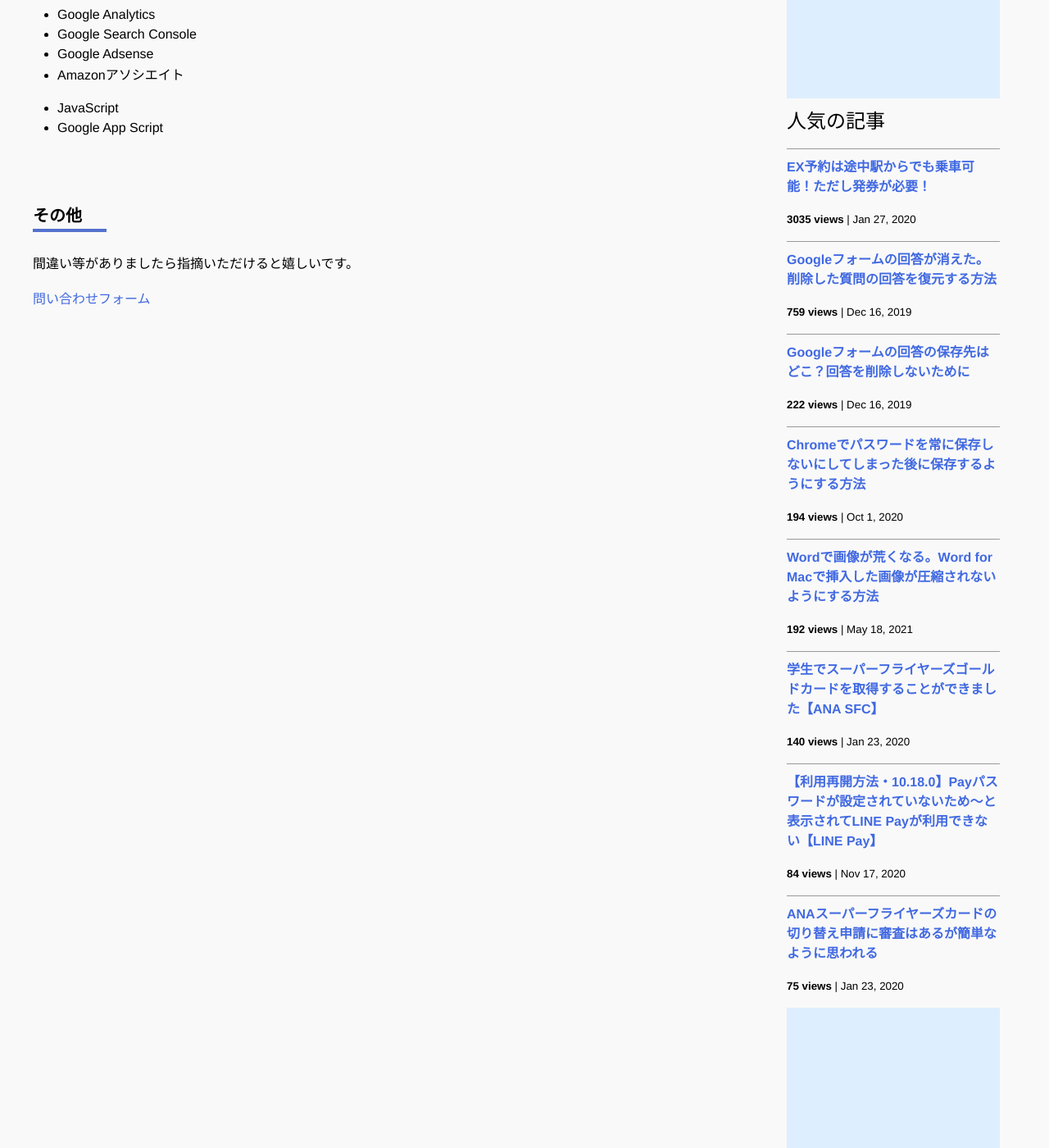
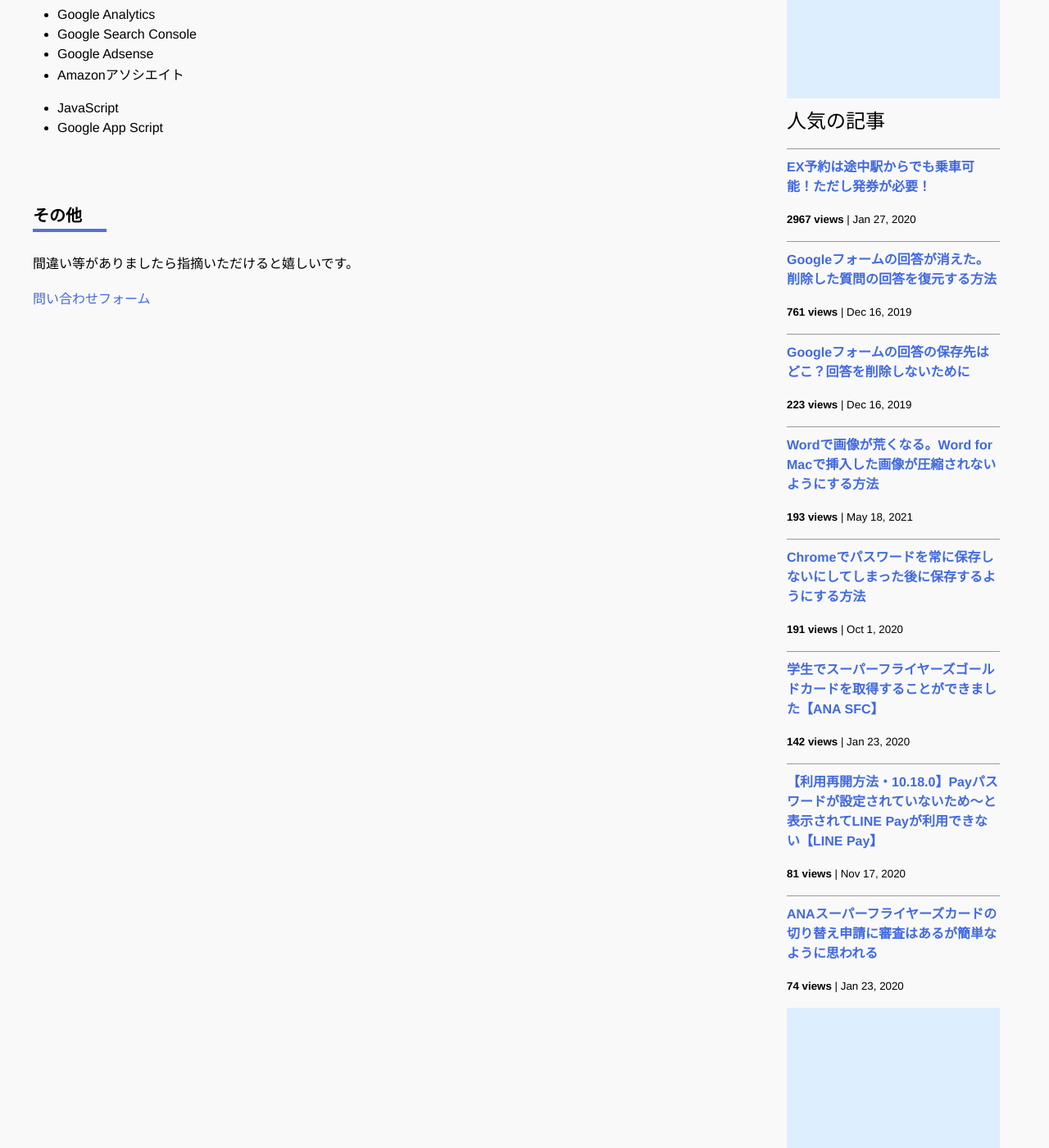
Before and after one commit to iwanaminami/shoyaiwaname, a Jekyll site: the page built from about.markdown, in a window 1280 px wide and 1400 px high, scrolled down 693 px. Shown: the whole window at 82% size. Built offline with Jekyll 4.4.1, drawn with Linux system fonts in a browser that asks for light colours; nearby versions of some CDN libraries; comment, search, counter and statistics services are not loaded.

Commit message:
a new commit message

```diff
--- a/_data/popularposts.yml
+++ b/_data/popularposts.yml
@@ -1,17 +1,17 @@
 side:
-  - view: 3035
+  - view: 2967
     url: /2020/01/27/ex-rideontheway.html
-  - view: 759
+  - view: 761
     url: /2019/12/16/restore-googleform.html
-  - view: 222
+  - view: 223
     url: /2019/12/16/googleform-answers.html
-  - view: 194
+  - view: 193
+    url: /2021/05/18/image-compression-word.html
+  - view: 191
     url: /2020/10/01/googlepassword.html
-  - view: 192
-    url: /2021/05/18/image-compression-word.html
-  - view: 140
+  - view: 142
     url: /2020/01/23/sfcgold.html
-  - view: 84
+  - view: 81
     url: /2020/11/17/linepay.html
-  - view: 75
+  - view: 74
     url: /2020/01/23/sfc-judge.html
```
